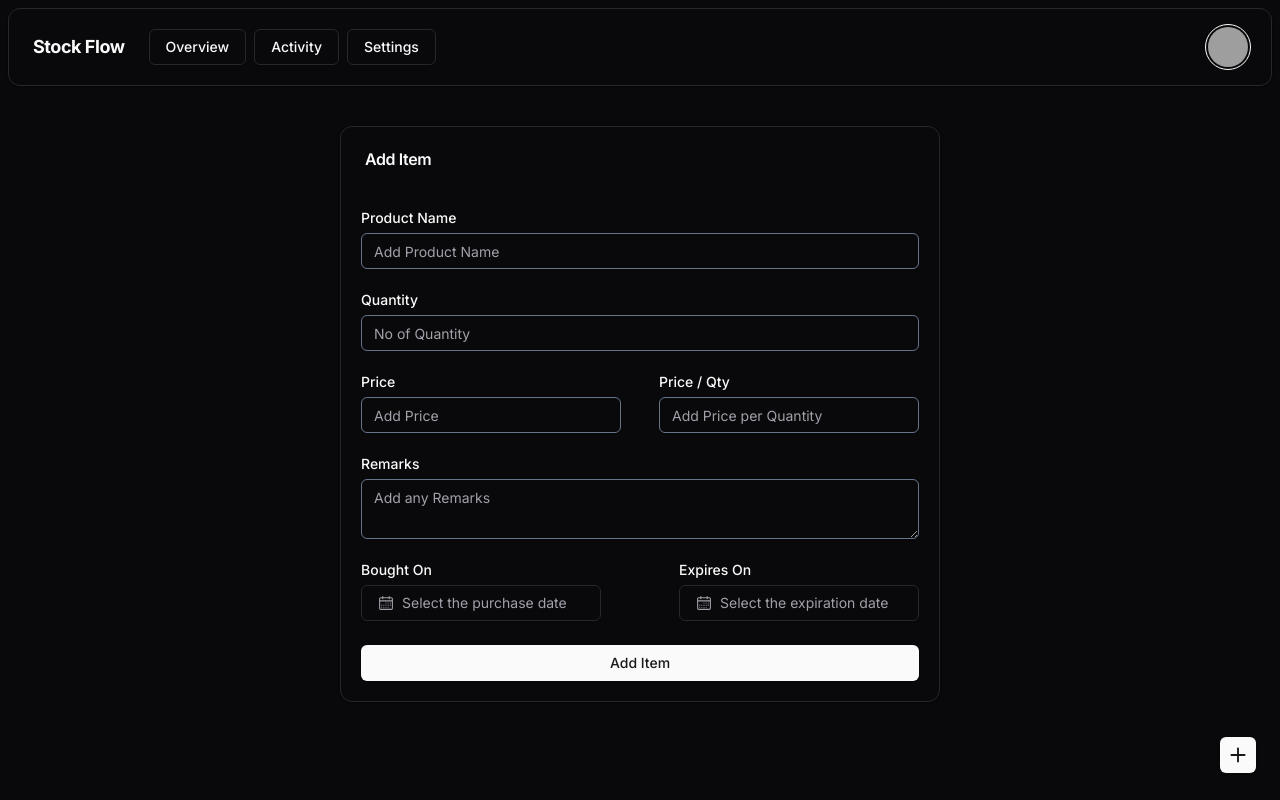
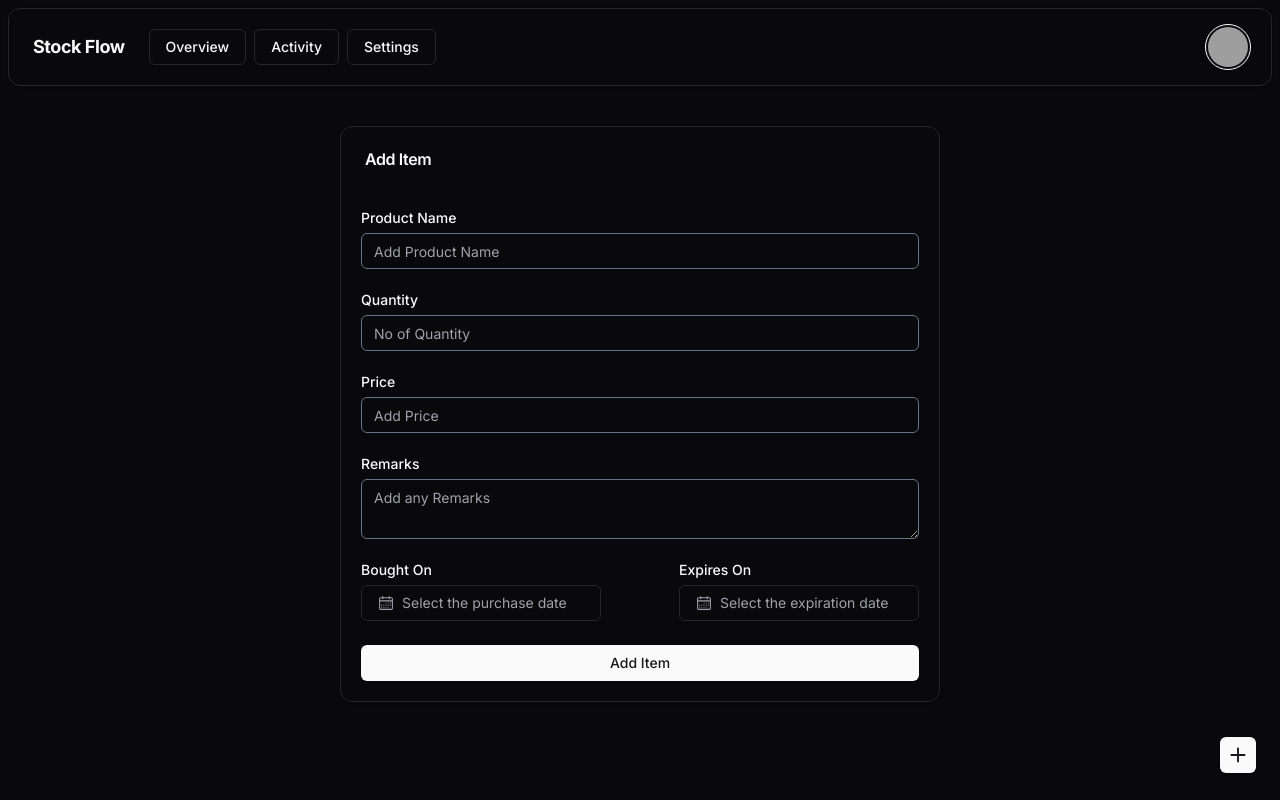
Before and after one commit to zoro-diablo/stock-flow, a Next.js app: page /addTopic in a window 1280 px wide. Built offline with nearby package versions, Linux system fonts and the light colour scheme; grey boxes are pictures that could not be loaded.

Commit message:
Refactor code to remove pricePerQty field

```diff
--- a/src/app/addTopic/page.jsx
+++ b/src/app/addTopic/page.jsx
@@ -26,7 +26,6 @@ export default function AddTopic() {
   const [quantity, setQuantity] = useState('');
   const [startDate, setStartDate] = useState(null);
   const [endDate, setEndDate] = useState(null);
-  const [pricePerQty, setPricePerQty] = useState('');
 
   const router = useRouter();
 
@@ -39,8 +38,7 @@ export default function AddTopic() {
       !price ||
       !startDate ||
       !endDate ||
-      !quantity ||
-      !pricePerQty
+      !quantity
     ) {
       alert('Please fill in all fields and select start and end dates.');
       return;
@@ -61,7 +59,6 @@ export default function AddTopic() {
             startDate,
             endDate,
             quantity,
-            pricePerQty,
           }),
         }
       );
@@ -104,28 +101,16 @@ export default function AddTopic() {
               placeholder='No of Quantity'
             />
           </div>
-          <div className='flex justify-between'>
             <div className='grid gap-2'>
               <Label htmlFor='terms'>Price</Label>
               <Input
                 onChange={(e) => setPrice(e.target.value)}
                 value={price}
-                className='border border-slate-500  py-4 w-[260px]'
+                className='border border-slate-500  py-4 '
                 type='number'
                 placeholder='Add Price'
               />
             </div>
-            <div className='grid gap-2'>
-              <Label htmlFor='terms'>Price / Qty</Label>
-              <Input
-                onChange={(e) => setPricePerQty(e.target.value)}
-                value={pricePerQty}
-                className='border border-slate-500  py-4 w-[260px]'
-                type='number'
-                placeholder='Add Price per Quantity'
-              />
-            </div>
-          </div>
           <div className='grid gap-2'>
             <Label htmlFor='terms'>Remarks</Label>
             <Textarea
--- a/src/app/api/topics/[id]/route.js
+++ b/src/app/api/topics/[id]/route.js
@@ -4,9 +4,9 @@ import { NextResponse } from "next/server";
 
 export async function PUT(request, { params }) {
   const { id } = params;
-  const { newTitle: title, newDescription: description , newPrice: price , newQuantity: quantity, newStartDate: startDate , newEndDate : endDate , newPricePerQty : pricePerQty } = await request.json();
+  const { newTitle: title, newDescription: description , newPrice: price , newQuantity: quantity, newStartDate: startDate , newEndDate : endDate  } = await request.json();
   await connectMongoDB();
-  await Topic.findByIdAndUpdate(id, { title, description , price , quantity , startDate , endDate , pricePerQty});
+  await Topic.findByIdAndUpdate(id, { title, description , price , quantity , startDate , endDate });
   return NextResponse.json({ message: "Topic updated" }, { status: 200 });
 }
 
--- a/src/app/api/topics/route.js
+++ b/src/app/api/topics/route.js
@@ -3,9 +3,9 @@ import Topic from '@/models/Topic';
 import { NextResponse } from 'next/server';
 
 export async function POST(request) {
-  const { title, description , price , quantity , startDate , endDate , pricePerQty } = await request.json();
+  const { title, description , price , quantity , startDate , endDate } = await request.json();
   await connectMongoDB();
-  await Topic.create({ title, description , price , quantity , startDate , endDate , pricePerQty});
+  await Topic.create({ title, description , price , quantity , startDate , endDate });
   return NextResponse.json({ message: 'Topic Created' }, { status: 201 });
 }
 
--- a/src/app/editTopic/[id]/page.jsx
+++ b/src/app/editTopic/[id]/page.jsx
@@ -21,6 +21,6 @@ const getTopicById = async (id) => {
 export default async function EditTopic({ params }) {
   const { id } = params;
   const { topic } = await getTopicById(id);
-  const { title, description , price , quantity , startDate , endDate , pricePerQty } = topic;
-  return <EditTopicForm id={id} title={title} description={description} price={price} quantity={quantity} startDate={startDate} endDate={endDate} pricePerQty={pricePerQty} />;
+  const { title, description , price , quantity , startDate , endDate  } = topic;
+  return <EditTopicForm id={id} title={title} description={description} price={price} quantity={quantity} startDate={startDate} endDate={endDate}  />;
 }
--- a/src/components/EditTopicForm.jsx
+++ b/src/components/EditTopicForm.jsx
@@ -26,7 +26,6 @@ export default function EditTopicForm({
   quantity,
   startDate,
   endDate,
-  pricePerQty,
 }) {
   const [newTitle, setNewTitle] = useState(title);
   const [newDescription, setNewDescription] = useState(description);
@@ -34,7 +33,6 @@ export default function EditTopicForm({
   const [newQuantity, setNewQuantity] = useState(quantity);
   const [newStartDate, setNewStartDate] = useState(startDate);
   const [newEndDate, setNewEndDate] = useState(endDate);
-  const [newPricePerQty, setNewPricePerQty] = useState(pricePerQty);
   const router = useRouter();
 
   const handleSubmit = async (e) => {
@@ -55,7 +53,6 @@ export default function EditTopicForm({
             newQuantity,
             newStartDate,
             newEndDate,
-            newPricePerQty,
           }),
         }
       );
@@ -98,7 +95,6 @@ export default function EditTopicForm({
               placeholder='Update No of Quantity'
             />
           </div>
-          <div className='flex justify-between'>
           <div className='grid gap-2'>
             <Label htmlFor='terms'>Price</Label>
             <Input
@@ -108,17 +104,6 @@ export default function EditTopicForm({
               type='text'
               placeholder='Update Product Price'
             />
-            </div>
-            <div className='grid gap-2'>
-              <Label htmlFor='terms'>Price / Qty</Label>
-              <Input
-                onChange={(e) => setNewPricePerQty(e.target.value)}
-                value={newPricePerQty}
-                className='border border-slate-500  py-4'
-                type='text'
-                placeholder='Update Price / Qty'
-              />
-            </div>
           </div>
           <div className='grid gap-2'>
             <Label htmlFor='terms'>Remarks</Label>
--- a/src/components/Product.jsx
+++ b/src/components/Product.jsx
@@ -74,7 +74,7 @@ export default async function Product() {
                 Qty : {t.quantity}
               </Badge>
               <Badge variant='secondary' className='text-sm rounded-full'>
-                Pri / Qty : ₹ {t.pricePerQty}
+                Pri / Qty : ₹ {(t.price / t.quantity).toFixed(2)}
               </Badge>
             </div>
             <div className='flex gap-4'>
--- a/src/components/TableList.jsx
+++ b/src/components/TableList.jsx
@@ -55,7 +55,7 @@ export default async function TableList() {
             <TableHead className='text-center'>Product</TableHead>
             <TableHead className='text-center'>Bought On</TableHead>
             <TableHead className='text-center'>Expires On</TableHead>
-            <TableHead className='text-center'>Description</TableHead>
+            <TableHead className='text-center'>Remarks</TableHead>
             <TableHead className='text-center'>Quantity</TableHead>
             <TableHead className='text-center'>Amount</TableHead>
             <TableHead className='text-center'>Price/Qty</TableHead>
@@ -73,7 +73,7 @@ export default async function TableList() {
               <TableCell className='text-center'>{t.description}</TableCell>
               <TableCell className='text-center'>{t.quantity}</TableCell>
               <TableCell className='text-center'>₹ {t.price}</TableCell>
-              <TableCell className='text-center'>₹ {t.pricePerQty}</TableCell>
+              <TableCell className='text-center'>₹ {(t.price / t.quantity).toFixed(2)}</TableCell>
               <TableCell className='flex gap-2 justify-center'>
                 <Link href={`/editTopic/${t._id}`}>
                   <Button className='bg-black border group hover:bg-black'>
```
Lines whose indentation alone changed are shown as unchanged.
